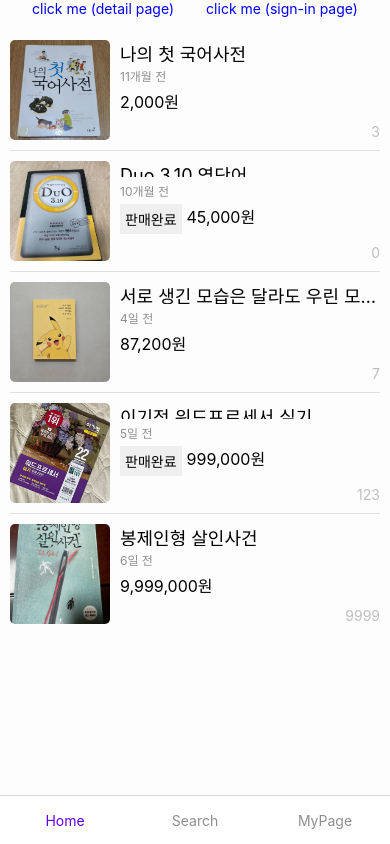
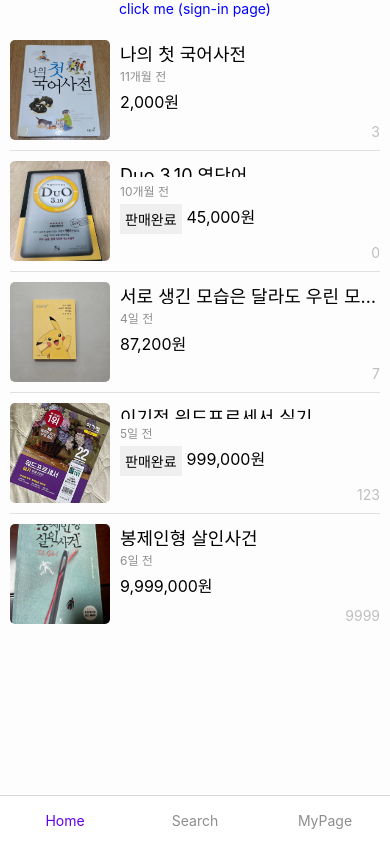
Before and after one commit to KimLeePark2/ChaekJang, a React Native app: screen /Home in a window 390 px wide. Built offline with nearby package versions, Linux system fonts and the light colour scheme.

Commit message:
[Etc] home 화면에서  bookdetail 이동 Pressable 삭제

```diff
--- a/src/screens/Home/Home.tsx
+++ b/src/screens/Home/Home.tsx
@@ -27,9 +27,6 @@ const Home: React.FC<PropsType> = ({ navigation }) => {
           height: 30,
         }}
       >
-        <Pressable onPress={() => onPressBookDetail(1)}>
-          <Text style={{ color: 'blue' }}>click me (detail page)</Text>
-        </Pressable>
         <Pressable onPress={onPressSignIn}>
           <Text style={{ color: 'blue' }}>click me (sign-in page)</Text>
         </Pressable>
```
